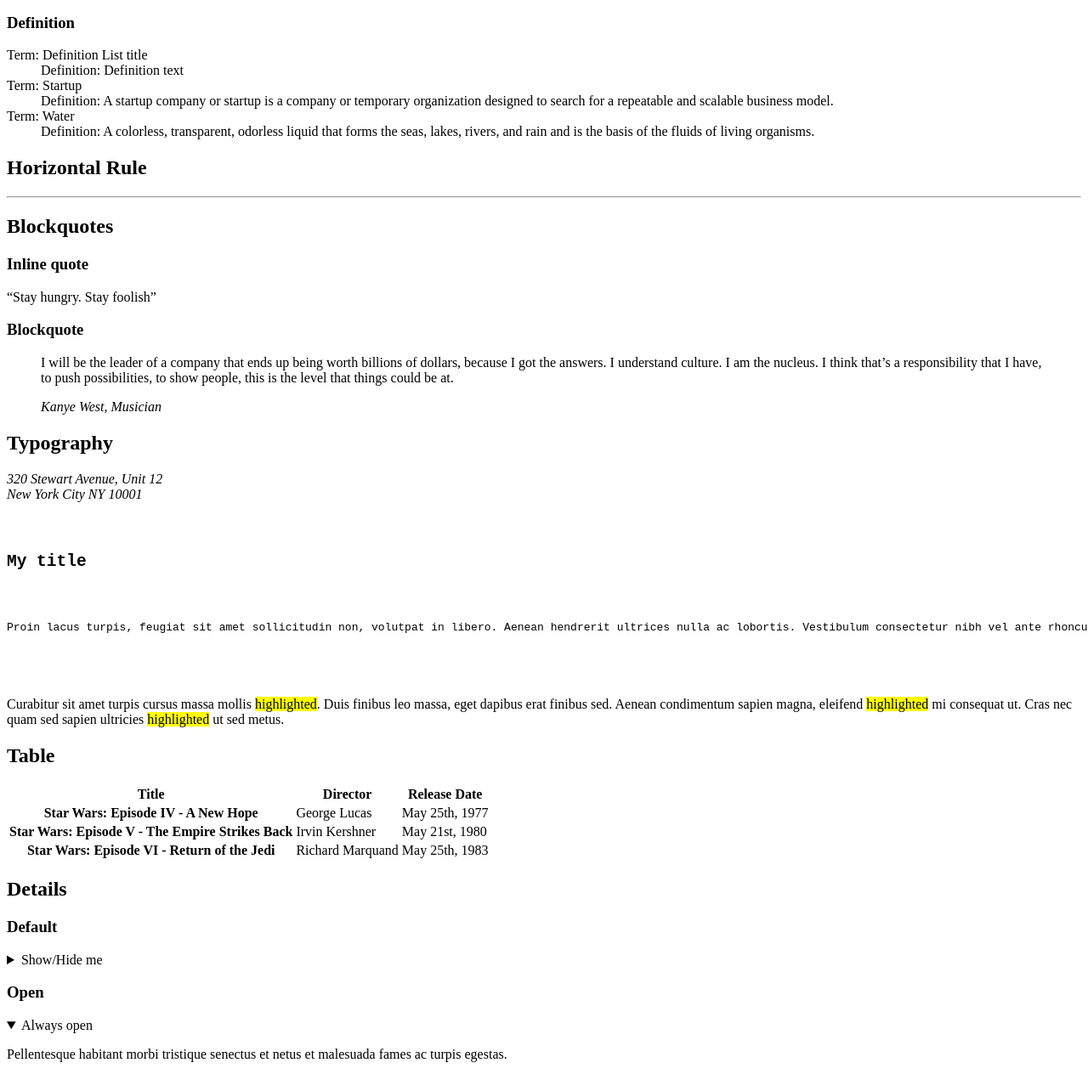
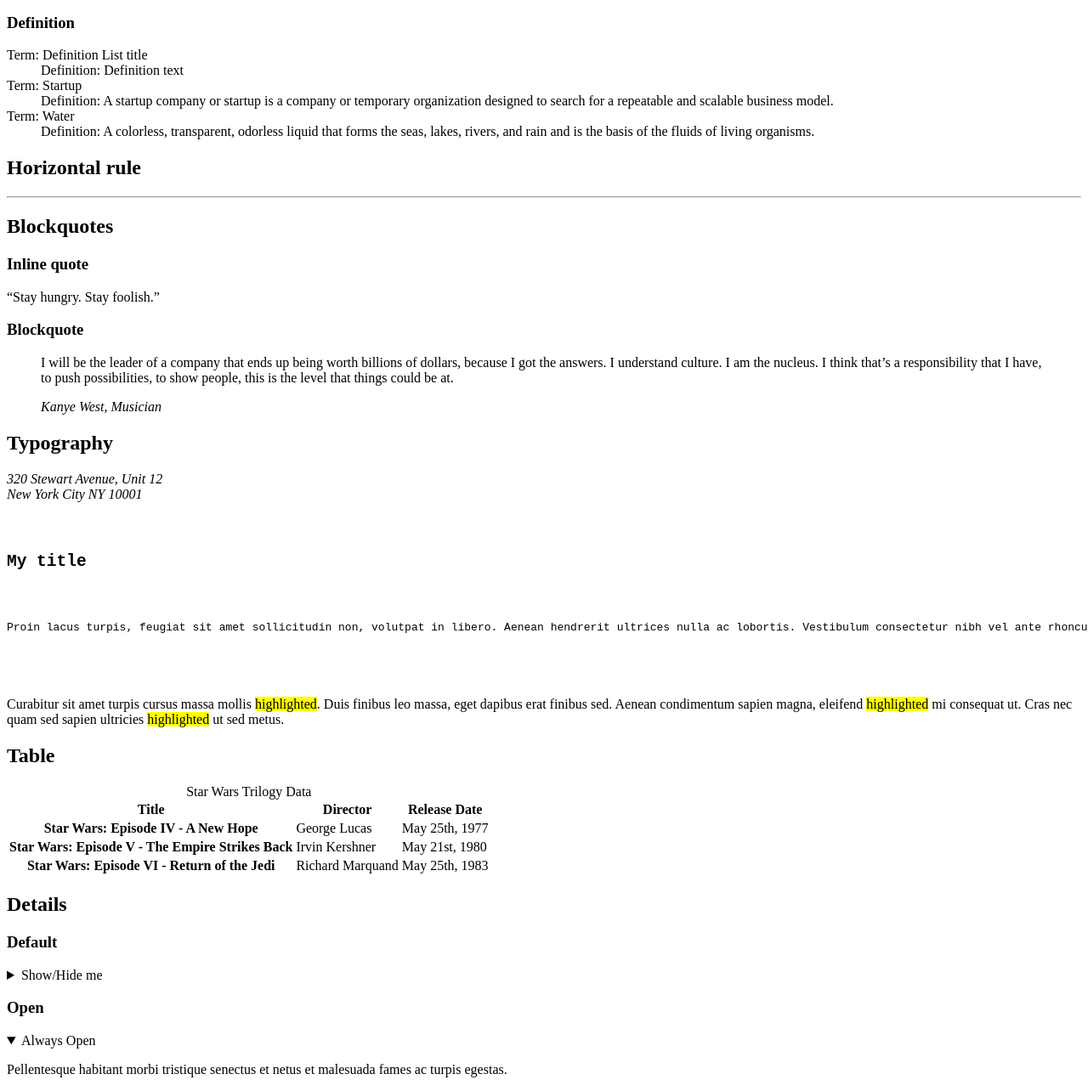
Before and after one commit to cort-robinson/holbertonschool-web_front_end, a plain HTML site: page 0x00-html_advanced/34-styleguide.html in a window 1280 px wide. Shown: the part 764-2048 px from the top of the page at 85% size. Drawn offline with Linux system fonts and the light colour scheme.

Commit message:
fix formatting

```diff
--- a/0x00-html_advanced/34-styleguide.html
+++ b/0x00-html_advanced/34-styleguide.html
@@ -13,6 +13,7 @@
 <body>
     <header></header>
     <main>
+
         <!-- Headings -->
         <section>
             <header>
@@ -25,6 +26,7 @@
             <h5>Heading level 5</h5>
             <h6>Heading level 6</h6>
         </section>
+
         <!-- Paragraphs -->
         <section>
             <header>
@@ -36,6 +38,7 @@
                 faucibus ornare mi ut ante amet placerat aliquet. Volutpat eu sed ante lacinia sapien lorem accumsan
                 varius montes viverra nibh in adipiscing blandit tempus accumsan.</p>
         </section>
+
         <!-- Lists -->
         <section>
             <header>
@@ -67,15 +70,17 @@
                 </dl>
             </div>
         </section>
+
         <!-- Horizontal rule -->
         <section>
             <header>
-                <h2>Horizontal Rule</h2>
-            </header>
+                <h2>Horizontal rule</h2>
                 <div>
                     <hr>
                 </div>
+            </header>
         </section>
+
         <!-- Blockquotes -->
         <section>
             <header>
@@ -83,25 +88,24 @@
             </header>
             <div>
                 <h3>Inline quote</h3>
-                <q>Stay hungry. Stay foolish</q>
+                <q>Stay hungry. Stay foolish.</q>
             </div>
             <div>
                 <h3>Blockquote</h3>
                 <blockquote>
-                    <p>
-                        I will be the leader of a company that ends up being worth billions of dollars, because I got
-                        the
-                        answers. I understand culture. I am the nucleus. I think that’s a responsibility that I have, to
-                        push possibilities, to show people, this is the level that things could be at.
-                    </p>
+                    <p>I will be the leader of a company that ends up being worth billions of dollars, because I got
+                        the answers. I understand culture. I am the nucleus. I think that’s a responsibility that I
+                        have, to push possibilities, to show people, this is the level that things could be at.</p>
                     <cite>Kanye West, Musician</cite>
                 </blockquote>
             </div>
         </section>
+
         <!-- Typography -->
         <section>
             <header>
                 <h2>Typography</h2>
+            </header>
             <div>
                 <address>
                     320 Stewart Avenue, Unit 12<br>
@@ -117,23 +121,22 @@
                 </pre>
             </div>
             <div>
-                    <p>
-                        Curabitur sit amet turpis cursus massa mollis <mark>highlighted</mark>. Duis finibus leo massa, eget dapibus
-                        erat finibus sed. Aenean condimentum sapien magna, eleifend <mark>highlighted</mark> mi consequat ut. Cras
-                        nec quam sed sapien ultricies <mark>highlighted</mark> ut sed metus.
-                    </p>
+                <p>Curabitur sit amet turpis cursus massa mollis <mark>highlighted</mark>. Duis finibus leo massa, eget
+                    dapibus erat finibus sed. Aenean condimentum sapien magna, eleifend <mark>highlighted</mark> mi
+                    consequat ut. Cras nec quam sed sapien ultricies <mark>highlighted</mark> ut sed metus.</p>
             </div>
-            </header>
         </section>
+
         <!-- Table -->
         <section>
             <header>
                 <h2>Table</h2>
             </header>
             <table>
+                <caption>Star Wars Trilogy Data</caption>
                 <thead>
                     <tr>
-                        <th scope>Title</th>
+                        <th scope="col">Title</th>
                         <th scope="col">Director</th>
                         <th scope="col">Release Date</th>
                     </tr>
@@ -157,6 +160,7 @@
                 </tbody>
             </table>
         </section>
+
         <!-- Details -->
         <section>
             <header>
@@ -172,7 +176,7 @@
             <div>
                 <h3>Open</h3>
                 <details open="true">
-                    <summary>Always open</summary>
+                    <summary>Always Open</summary>
                     <p>Pellentesque habitant morbi tristique senectus et netus et malesuada fames ac turpis egestas.</p>
                 </details>
             </div>
```
Lines whose indentation alone changed are shown as unchanged.
